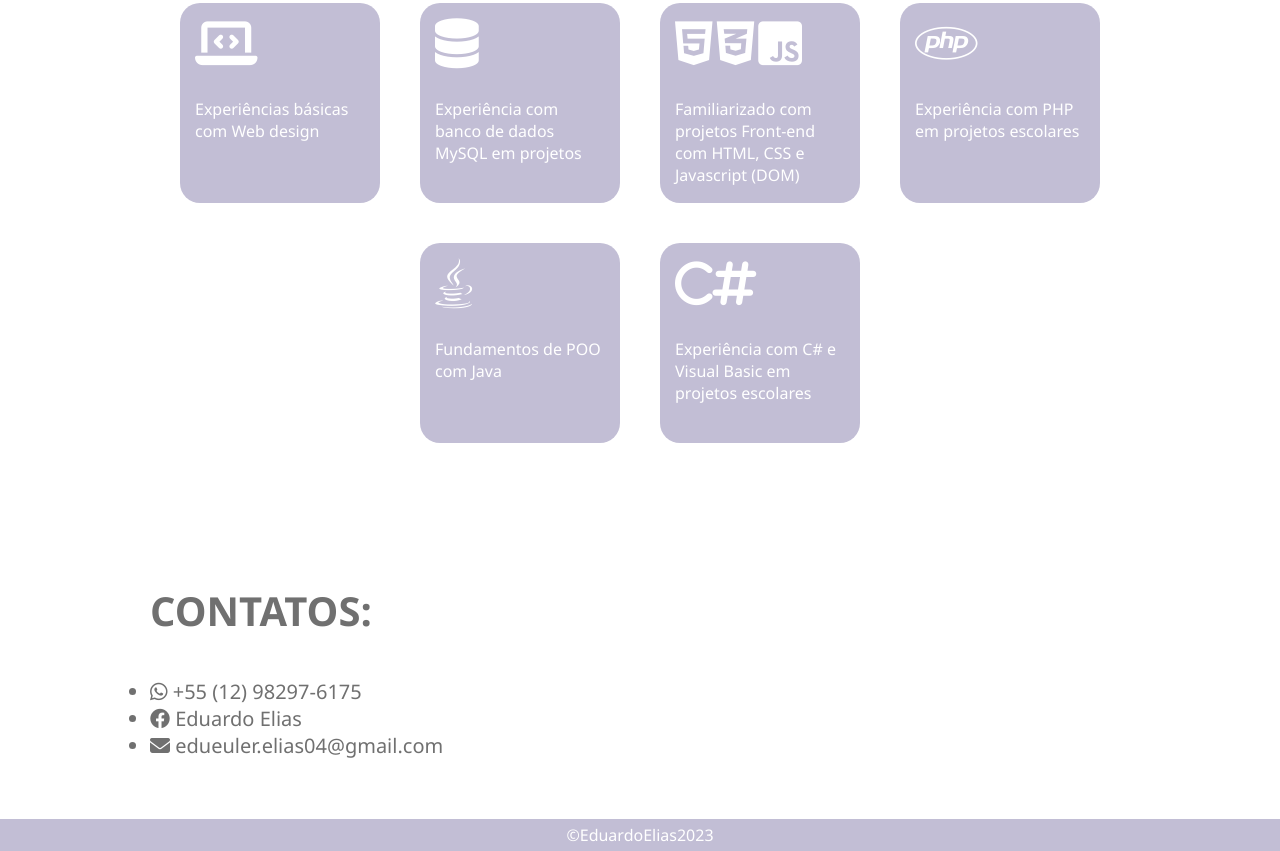
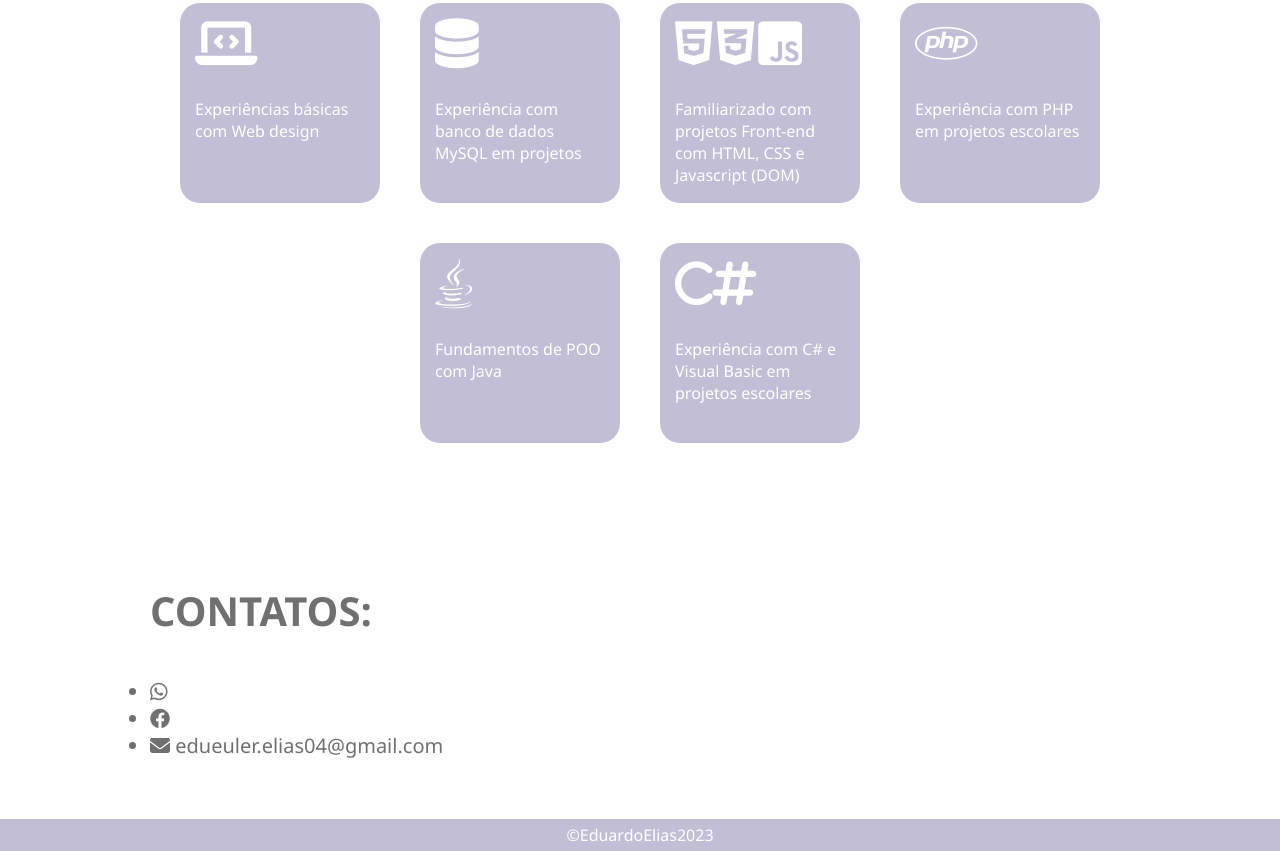
Before and after one commit to EduardoEliasFdeLima/Portifolio, a plain HTML site: page index.html in a window 1280 px wide. Shown: the part 1427-2278 px from the top of the page. Drawn offline with Linux system fonts and the light colour scheme; a web font is replaced by a local one.

Commit message:
Update index.html

```diff
--- a/index.html
+++ b/index.html
@@ -103,8 +103,8 @@
         <div class="contatos">
             <h2>Contatos:</h2>
             <ul>
-                <li><i class="fa-brands fa-whatsapp"></i> +55 (12) 98297-6175</li>
-                <li><i class="fa-brands fa-facebook"></i> Eduardo Elias</li>
+                <li><i class="fa-brands fa-whatsapp"></i></li>
+                <li><i class="fa-brands fa-facebook"></i></li>
                 <li><i class="fa-solid fa-envelope"></i> edueuler.elias04@gmail.com</li>
             </ul>
         </div>
```
